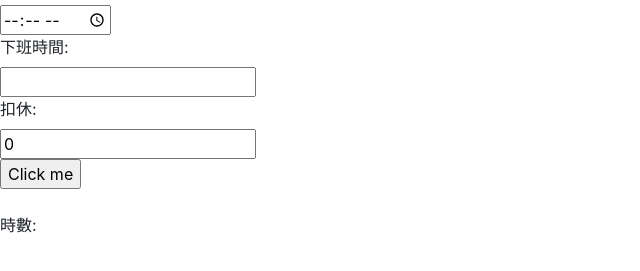
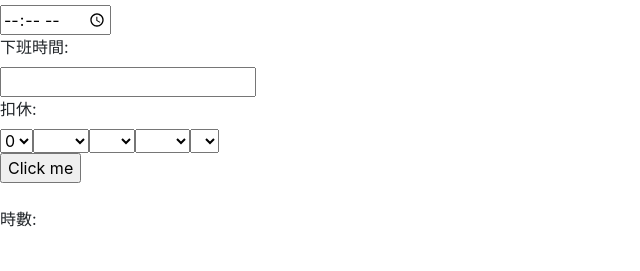
Before and after one commit to amohuang48763/amohuang48763.github.io, a plain HTML site: page work-caculator/index.html in a window 1280 px wide. Shown: the part 83-354 px from the top of the page, without its empty margins (0-640 px from the left). Drawn offline with nearby package versions, Linux system fonts and the light colour scheme.

Commit message:
breakTime

```diff
--- a/work-caculator/index.html
+++ b/work-caculator/index.html
@@ -27,7 +27,10 @@
 			<label>下班時間:</label><br>
 			<input type="text" inputmode="numeric" v-model:value="endTime" /><br>
 			<label>扣休:</label><br>
-			<input type="text" inputmode="decimal" v-model:value="breakTime" /><br>
+			<!-- <input type="text" inputmode="decimal" v-model:value="breakTime" /><br> -->
+			<select v-for="breakTimeObject in breakTimeList" v-model:value="breakTime">
+				<option @value="breakTimeObject.id">{{ breakTimeObject.text }}</option>
+			</select>
 			<div>
 				<input type="button" value="Click me" @click="test()" />
 			</div><br>
--- a/work-caculator/js/workCalculator.js
+++ b/work-caculator/js/workCalculator.js
@@ -4,7 +4,14 @@ var app = new Vue({
         startTime: "",
         endTime: "",
         breakTime: "0",
-        total: ""
+        total: "",
+        breakTimeList: [
+            { id: "0", text: '0' },
+            { id: "0.25", text: '0.25' },
+            { id: "0.5", text: '0.5' },
+            { id: "0.75", text: '0.75' },
+            { id: "1", text: '1' }
+        ]
     },
     methods: {
         test: function () {
```
